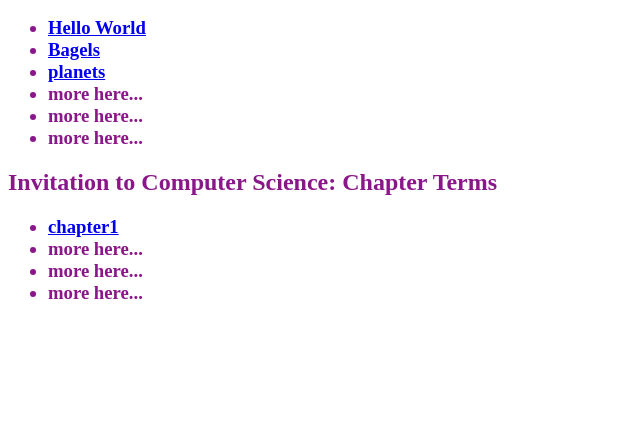
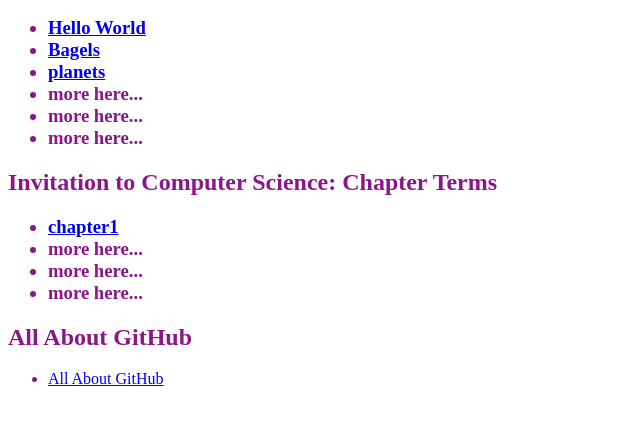
Before and after one commit to ymao-pvcc/smao-pvcc.github.io, a plain HTML site: page index.html in a window 1280 px wide. Shown: the part 110-532 px from the top of the page, without its empty margins (0-640 px from the left). Drawn offline with Linux system fonts and the light colour scheme.

Commit message:
Update index.html

```diff
--- a/index.html
+++ b/index.html
@@ -33,6 +33,9 @@
   <li>more here...</li>
 </ul>
 </h3>
-
+<h2>All About GitHub</h2>
+  <ul>
+  <li><a href = "githubinfo.html"> All About GitHub </a></li>
+  </ul>
 </body>
 </html>
```
